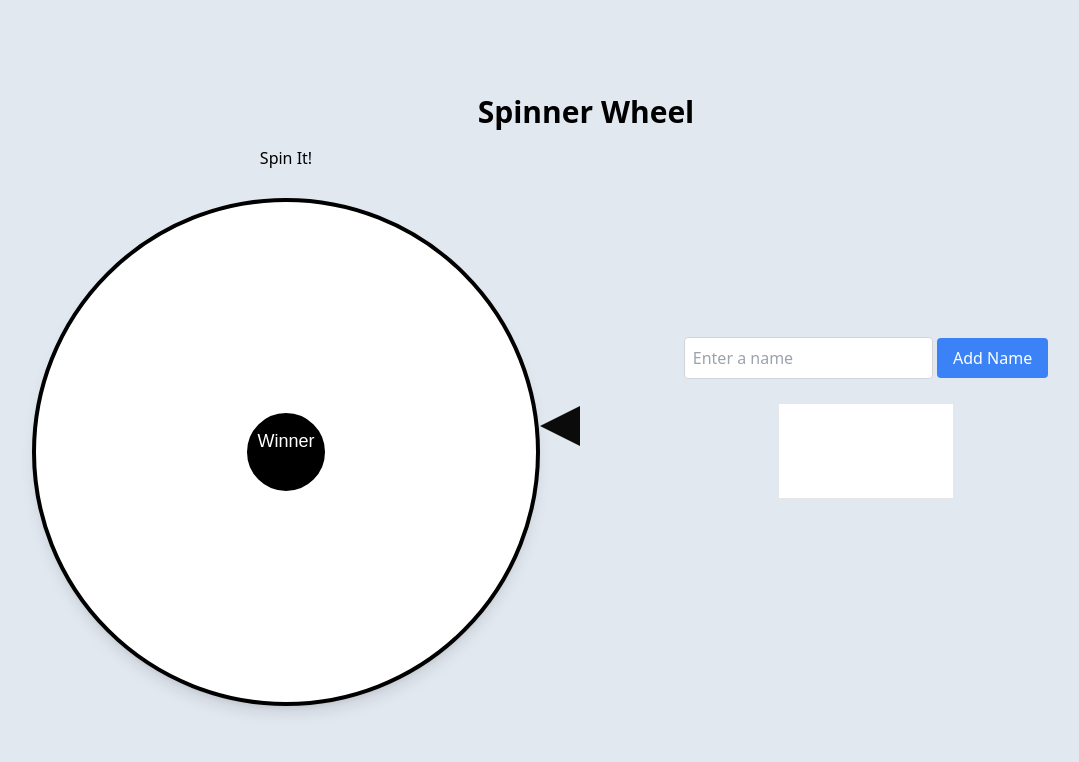
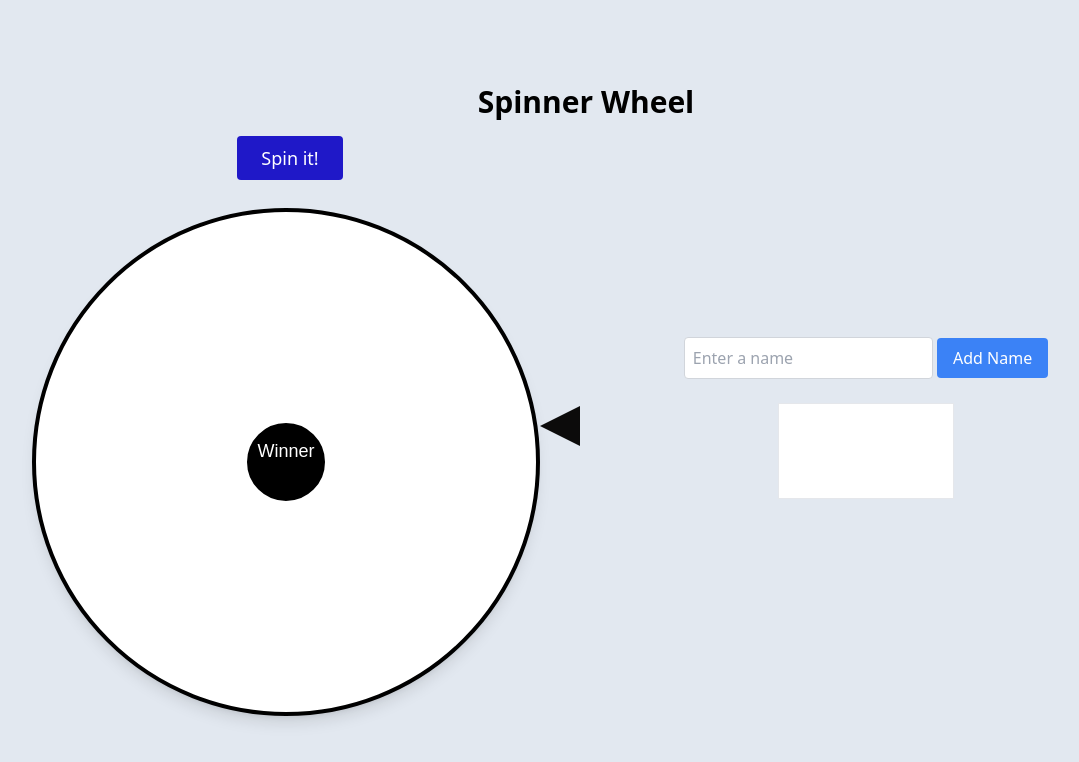
Before and after one commit to mdimamhosen/Task_One_Spin_wheel, a website built with Vite: page index.html in a window 1280 px wide. Shown: the whole page, without its empty margins (54-1133 px from the left). Built offline with nearby package versions, Linux system fonts and the light colour scheme.

Commit message:
final commit

```diff
--- a/index.html
+++ b/index.html
@@ -18,7 +18,12 @@
         <div class="flex justify-center items-center">
           <div class="flex flex-col gap-3">
             <div>
-              <button>Spin It!</button>
+              <button
+                onclick="spin()"
+                class="px-6 py-2 text-lg bg-[#1F18C8] text-white rounded hover:bg-[#130eb6] transition duration-300 ml-2"
+              >
+                Spin it!
+              </button>
             </div>
             <div class="relative mt-4 mx-auto">
               <canvas
```
